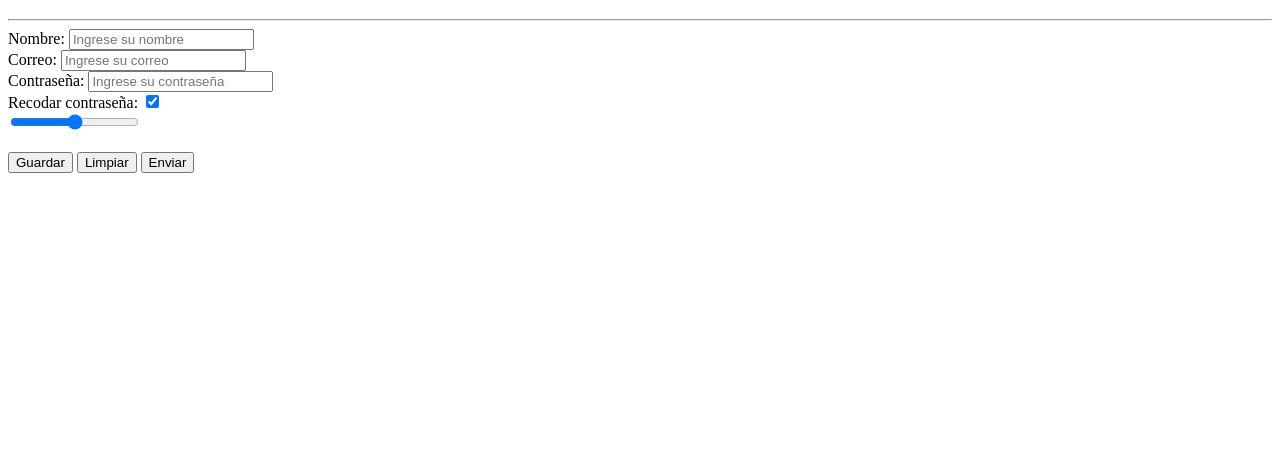
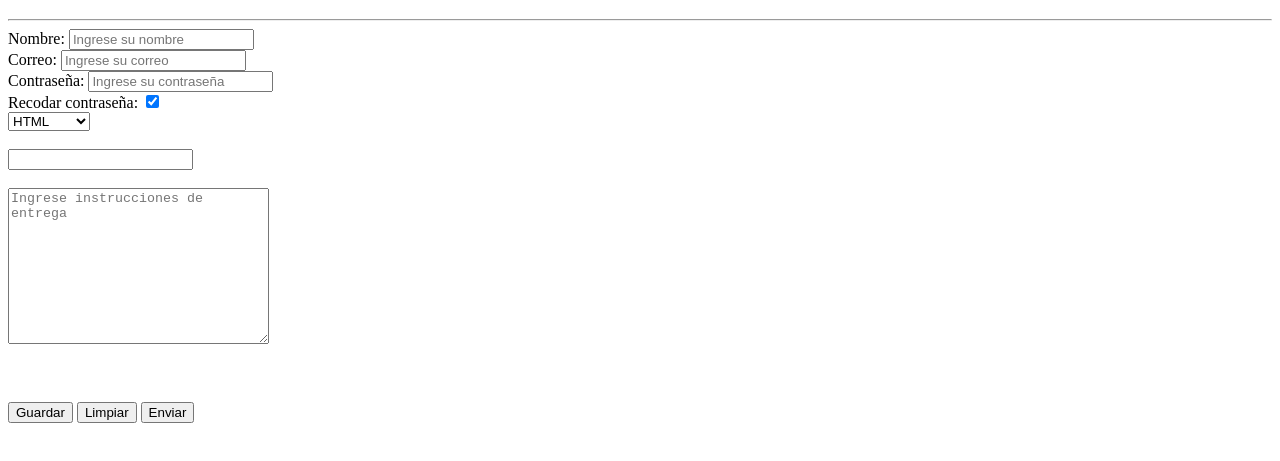
Before and after one commit to jalvarenga-unah/IS711-I-PAC-2024, a plain HTML site: page principios-html/formulario.html in a window 1280 px wide. Shown: the part 61-522 px from the top of the page. Drawn offline with Linux system fonts and the light colour scheme.

Commit message:
mas inputs en formularios y artibuto name

```diff
--- a/principios-html/formulario.html
+++ b/principios-html/formulario.html
@@ -11,11 +11,11 @@
     <h1>Mi formulario</h1>
     <hr>
 
-    <form>
+    <form action="#" >
 
         <label>
             Nombre:
-            <input required type="text" placeholder="Ingrese su nombre" minlength="3" maxlength="10">
+            <input name="nombre" required type="text" placeholder="Ingrese su nombre" minlength="3" maxlength="10">
         </label>
 
         <br>
@@ -23,26 +23,64 @@
         <label for="correo">
             Correo:
         </label>
-        <input id="correo" type="email" placeholder="Ingrese su correo">
+        <input name="correo" id="correo" type="email" placeholder="Ingrese su correo">
         <br>
         <label>
             Contraseña:
-            <input type="password" placeholder="Ingrese su contraseña">
+            <input name="contrasenia" type="password" placeholder="Ingrese su contraseña">
         </label>
         <br>
         <label>
             Recodar contraseña:
-            <input type="checkbox" checked>
+            <input name="recordar" type="checkbox" checked>
         </label>
 
         <!-- <input type="button" value="Guardar" >
         <input type="reset" value="Limpiar" >
         <input type="submit" value="Enviar" > -->
+        <br>
+
+        <select name="lenguajes" >
+
+            <option value="1"> HTML </option>
+            <option value="2"> CSS </option>
+            <option value="3"> Javascript </option>
+
+            <hr>
+
+            <optgroup label="Otros lenguajes" >
+                <option value="4"> C++ </option>
+                <option value="5"> C# </option>
+                <option value="6"> F# </option>
+            </optgroup>
+        </select>
 
         <br>
+        <br>
 
-        <input type="range" min="0" max="10" step="1">
 
+        <input name="lenguajes2" list="lenguajes2" >
+        <!-- "la base de datos" -->
+        <datalist id="lenguajes2" >
+            <option value="HTML">
+            <option value="CSS">
+            <option value="Javascript">
+            <option value="C++">
+            <option value="C#">
+            <option value="F#">
+        </datalist>
+
+        <br>
+        <br>
+
+        <textarea placeholder="Ingrese instrucciones de entrega" name="" id="" cols="30" rows="10"></textarea>
+
+        <br>
+        <br>
+
+        <!-- <input type="file" name="" id="" accept="png,doc,docx,xlsx"> -->
+
+        <!-- <input type="range" min="0" max="10" step="1"> -->
 
         <br>
         <br>
```
